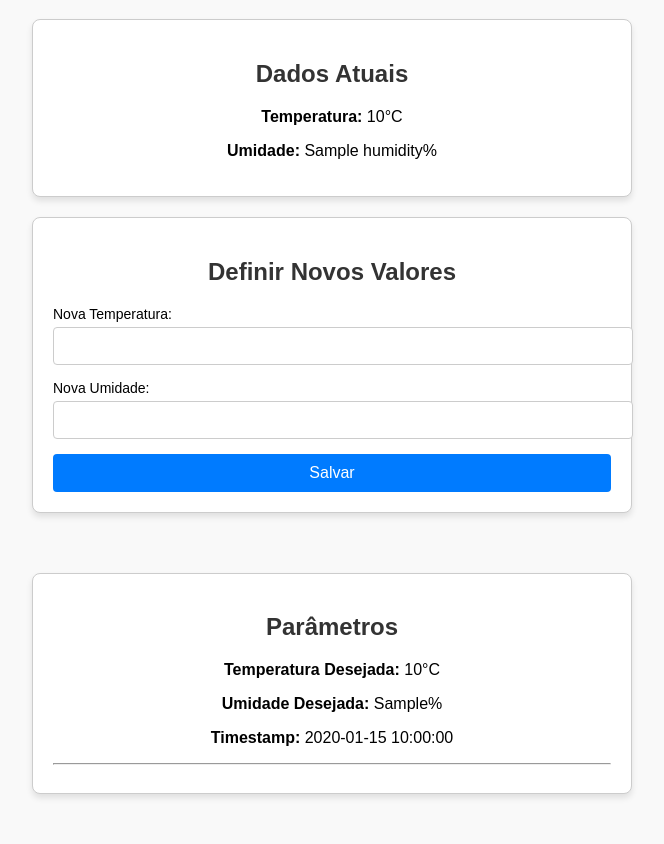
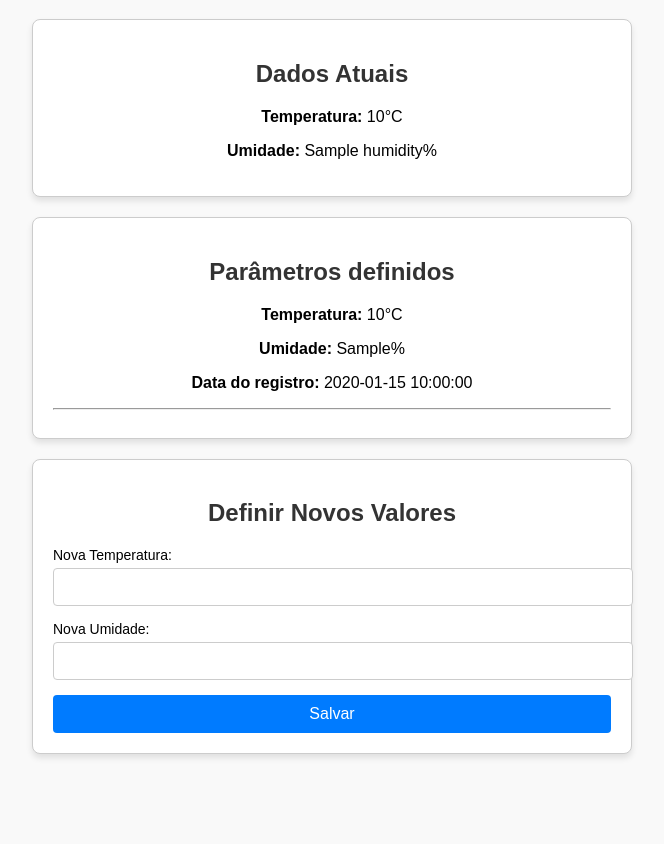
Before and after one commit to guilhermealano/project-temperature-humidity, a Flask app: page / in a window 1280 px wide. Shown: the part 148-992 px from the top of the page, without its empty margins (308-972 px from the left). After the commit the page ends 906 px from the top, so only its background shows below. Run offline with Flask 3, Linux system fonts and the light colour scheme; a database or web service that is not in the repository returns one stand-in record (values such as "Sample title"); some libraries are stand-ins or nearby versions.

Commit message:
fix: column

```diff
--- a/app.py
+++ b/app.py
@@ -37,7 +37,7 @@ def index():
                 temperature, humidity = data[0], data[1]
 
             # Obter os parâmetros mais recentes de sensor_param
-            cursor.execute("SELECT desired_temperature, desired_humidity, timestamp FROM sensor_param ORDER BY timestamp DESC LIMIT 5")
+            cursor.execute("SELECT desired_temperature, desired_humidity, timestamp FROM sensor_param ORDER BY timestamp DESC LIMIT 1")
             parameters = cursor.fetchall()
         conn.close()
 
--- a/templates/index.html
+++ b/templates/index.html
@@ -98,6 +98,15 @@
                     <p><strong>Umidade:</strong> {{ humidity if humidity is not none else "N/A" }}%</p>
                 </div>
                 <div class="card">
+                    <h2>Parâmetros definidos</h2>
+                    {% for param in parameters %}
+                    <p><strong>Temperatura:</strong> {{ param[0] }}°C</p>
+                    <p><strong>Umidade:</strong> {{ param[1] }}%</p>
+                    <p><strong>Data do registro:</strong> {{ param[2] }}</p>
+                    <hr>
+                    {% endfor %}
+                </div>
+                <div class="card">
                     <h2>Definir Novos Valores</h2>
                     <form action="/set_params" method="POST">
                         <label for="temperature">Nova Temperatura:</label>
@@ -109,17 +118,8 @@
                 </div>
             </div>
             <!-- Coluna: Parâmetros -->
-            <div class="column">
-                <div class="card">
-                    <h2>Parâmetros</h2>
-                    {% for param in parameters %}
-                    <p><strong>Temperatura Desejada:</strong> {{ param[0] }}°C</p>
-                    <p><strong>Umidade Desejada:</strong> {{ param[1] }}%</p>
-                    <p><strong>Timestamp:</strong> {{ param[2] }}</p>
-                    <hr>
-                    {% endfor %}
-                </div>
-            </div>
+            <!-- <div class="column"> -->
+            <!-- </div> -->
         </div>
     </div>
 </body>
```
